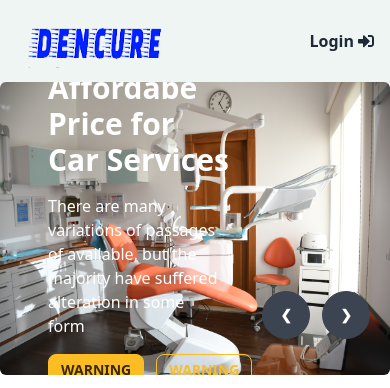
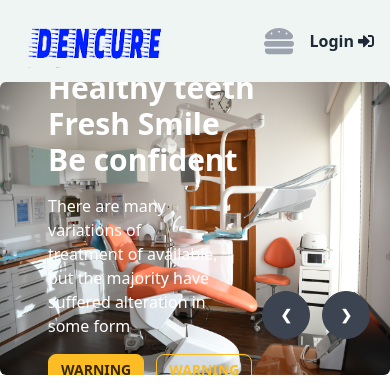
Before and after one commit to JoduMia/Dencure-client, a React (Create React App) app: page / in a window 390 px wide. Shown: the top 388 px of the page. Built offline with nearby package versions, Linux system fonts and the light colour scheme; no server answers.

Commit message:
deploy problem fixed

```diff
--- a/src/components/Others/Banner.js
+++ b/src/components/Others/Banner.js
@@ -51,11 +51,11 @@ const Banner = () => {
 
                     <div className="absolute transform -translate-y-1/2 gap-3 top-1/2 left-12 text-white z-20 space-y-4">
                         <div className='text-3xl md:text-5xl font-extrabold'>
-                            <h1>Affordabe</h1>
-                            <h1>Price for</h1>
-                            <h1>Car Services</h1>
+                            <h1>Healthy teeth</h1>
+                            <h1>Fresh Smile</h1>
+                            <h1>Be confident</h1>
                         </div>
-                        <p className='w-1/2 text-white'>There are many variations of passages of  available, but the majority have suffered alteration in some form</p>
+                        <p className='w-1/2 text-white'>There are many variations of treatment of  available, but the majority have suffered alteration in some form</p>
                         <div className='space-x-3'>
                             <button className="btn btn-sm btn-warning">Warning</button>
                             <button className="btn btn-sm btn-outline btn-warning">Warning</button>
--- a/src/components/Shared/Header.js
+++ b/src/components/Shared/Header.js
@@ -1,12 +1,15 @@
 import React, { useContext } from 'react'
 import { Link } from 'react-router-dom';
-import { FaSignInAlt } from 'react-icons/fa'
+import { FaHamburger, FaSignInAlt } from 'react-icons/fa'
+import { ImCross } from 'react-icons/im'
 import logo from '../../assets/images/logo.png'
 import { BsSearch } from 'react-icons/bs';
 import { AuthContext } from '../../contexts/AuthProvider';
+import { useState } from 'react';
 
 const Header = () => {
   const { user, logOut } = useContext(AuthContext);
+  const [open, setOpen] = useState(false);
 
   const signOut = () => {
     logOut().then(() => {
@@ -15,6 +18,7 @@ const Header = () => {
   };
 
   return (
+    <div>
       <div className="navbar bg-[#eef5f2] py-4 shadow">
         <div className="flex-1 h-[50px]">
           <Link to='/' className="btn btn-ghost normal-case text-xl">
@@ -38,6 +42,15 @@ const Header = () => {
             }
             <li><Link to={'/blogs'}>Blogs</Link></li>
           </ul>
+        </div>
+
+
+        <div onClick={() => setOpen(!open)} className='md:hidden text-3xl text-gray-400 mr-2'>
+          {
+            open ?
+              <ImCross /> :
+              <FaHamburger />
+          }
         </div>
         <div className="flex-none gap-2">
           <div className="form-control hidden md:block">
@@ -74,7 +87,21 @@ const Header = () => {
           </div>
         </div>
       </div>
+      {
+        open && <div className='bg-[#000000bf] text-center md:hidden gap-10 text-white flex flex-col w-[50%] p-3 absolute text-xl z-50 h-full'>
+        <Link to={'/'}>Home</Link>
+        <Link to={'/servicespagi'}>Services</Link>
+        {
+          user && <div className='flex-col flex gap-10'>
+            <Link to={'/addservice'}>Add Service</Link>
+            <Link to={'/myreview'}>My Reviews</Link>
+          </div>
+        }
+      </div>
+      }
+    </div>
+
   )
 }
 
-export default Header
+export default Header;
```
Also changed, not shown: 2 other files (tests, documents, lock files or other folders). Lines whose indentation alone changed are shown as unchanged.
